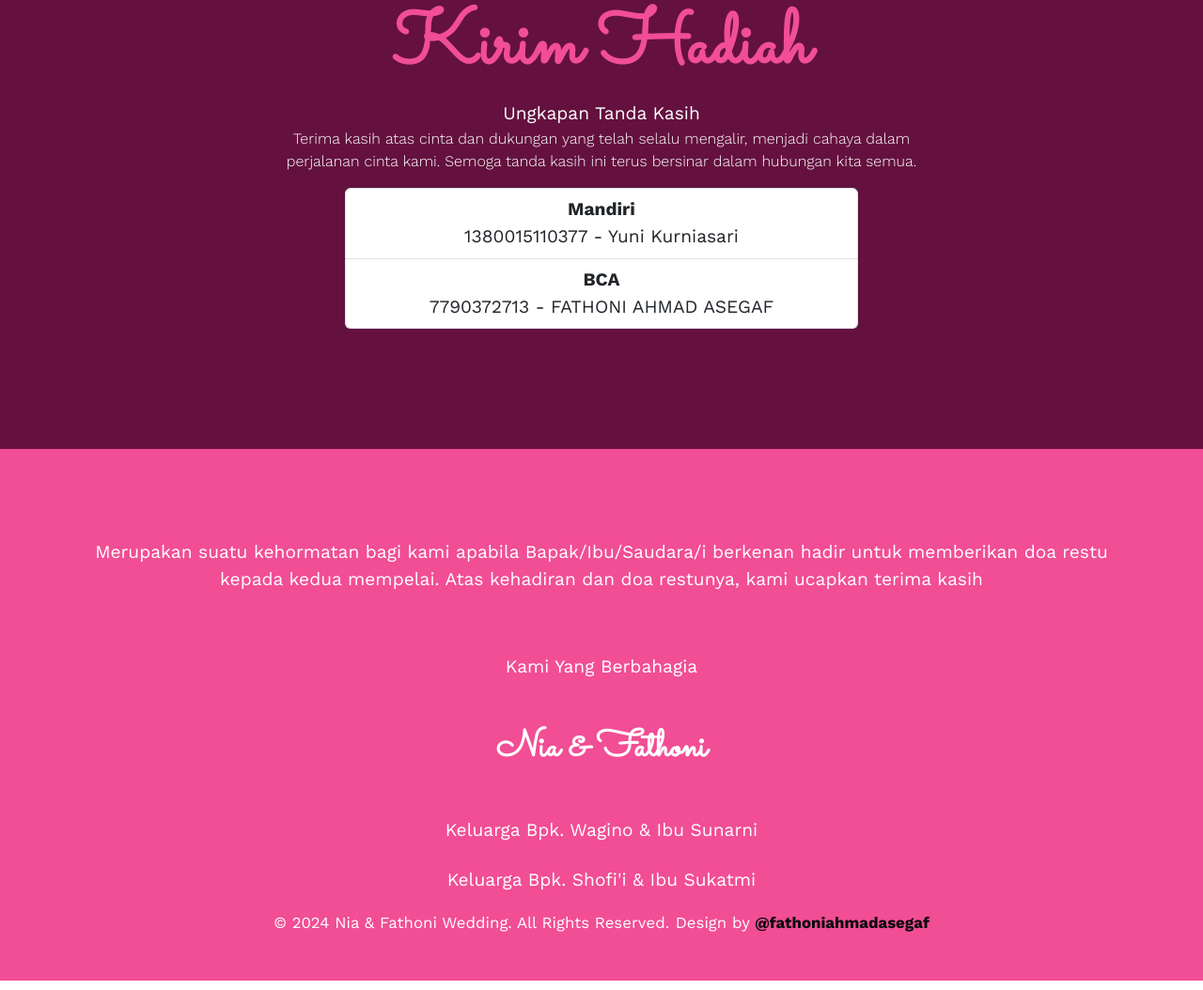
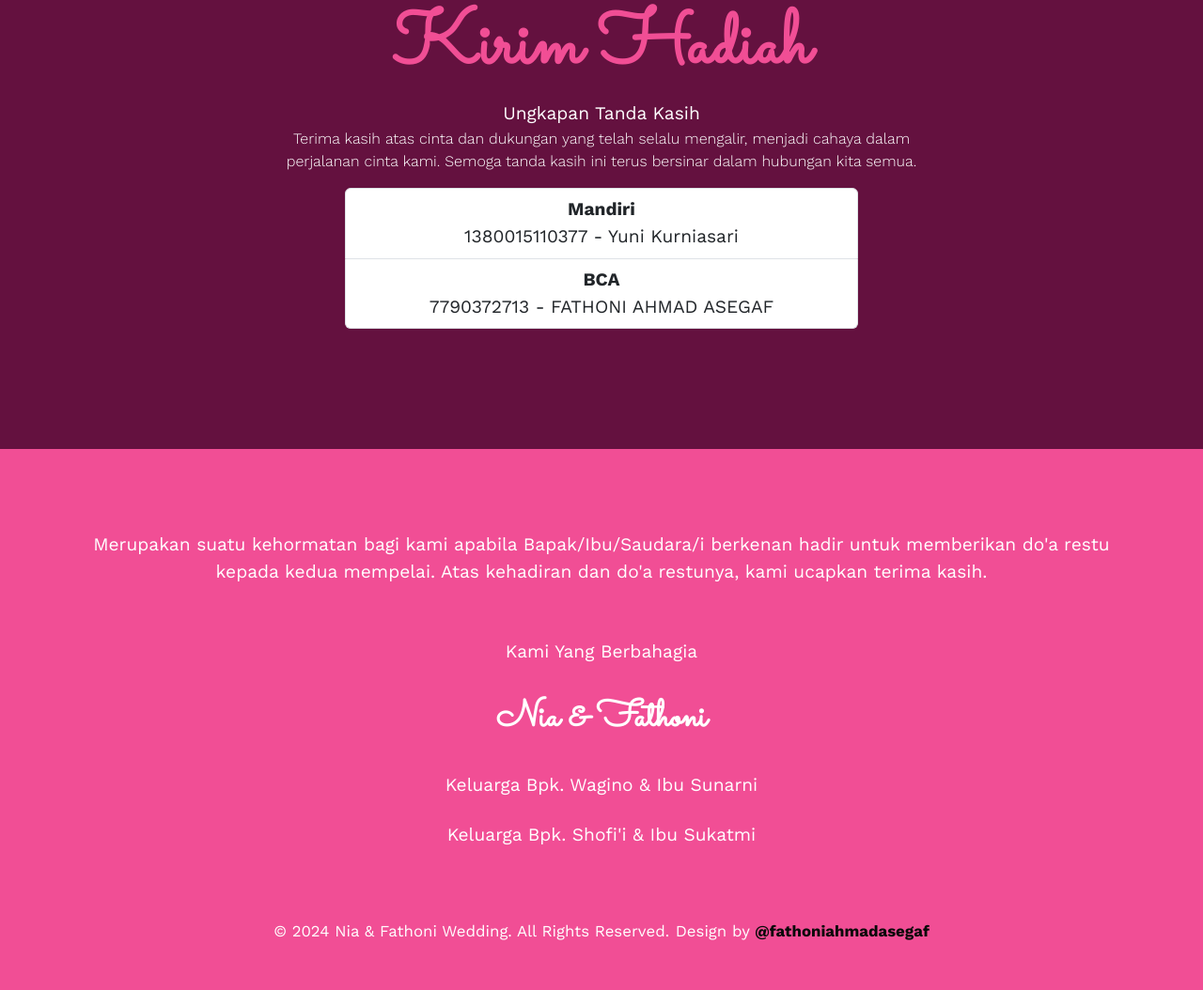
Before and after one commit to fathonio/nia-fathoni-wedding, a plain HTML site: page index.html in a window 1280 px wide. Shown: the part 3519-4573 px from the top of the page at 94% size. Drawn offline with nearby package versions, Linux system fonts and the light colour scheme.

Commit message:
replay footer

```diff
--- a/index.html
+++ b/index.html
@@ -309,12 +309,15 @@
         <div class="container">
             <div class="row">
                 <div class="col text-center">
-                    <p class="blok">Merupakan suatu kehormatan bagi kami apabila Bapak/Ibu/Saudara/i berkenan hadir untuk memberikan doa restu
-                        kepada kedua mempelai. Atas kehadiran dan doa restunya, kami ucapkan terima kasih</p>
+                    <p class="blok">Merupakan suatu kehormatan bagi kami apabila Bapak/Ibu/Saudara/i berkenan hadir
+                        untuk memberikan do'a restu
+                        kepada kedua mempelai. Atas kehadiran dan do'a restunya, kami ucapkan terima kasih.</p>
                     <p class="blok">Kami Yang Berbahagia</p>
                     <h2>Nia & Fathoni</h2>
                     <h3 class="blok">Keluarga Bpk. Wagino & Ibu Sunarni</h3>
                     <h3 class="blok">Keluarga Bpk. Shofi'i & Ibu Sukatmi</h3>
+                    <br>
+                    <br>
                     <small class="blok">&copy; 2024 Nia & Fathoni Wedding. All Rights Reserved.</small>
                     <small class="blok">Design by <a
                             href="https:instagram.com/fathoniahmadasegaf">@fathoniahmadasegaf</a></small>
--- a/style.css
+++ b/style.css
@@ -317,11 +317,11 @@ footer {
 footer h2 {
     font-family: 'Sacramento';
     font-size: 2.5rem;
-    padding: 2rem;
+    padding: 1rem;
     font-weight: bold;
 }
 footer p {
-    padding-top: 3rem;
+    padding-top: 2.5rem;
 }
 
 footer a {
```
